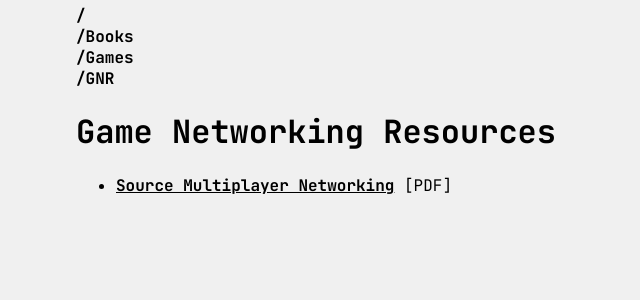
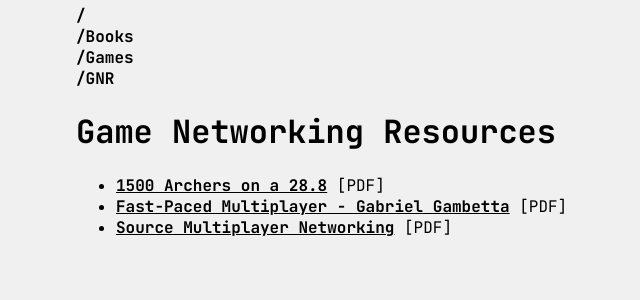
Before and after one commit to radwan92/radwan92.github.io, a Jekyll site: the page built from game-networking/resources.html, in a window 1280 px wide. Shown: the top 300 px of the page, without its empty margins (52-692 px from the left). Built offline with Jekyll 4.4.1, drawn with Linux system fonts in a browser that asks for light colours.

Commit message:
data: 2 new gnr

```diff
--- a/_data/gnr.yml
+++ b/_data/gnr.yml
@@ -1,3 +1,11 @@
 - name: "Source Multiplayer Networking"
   file: "Source Multiplayer Networking - Valve Developer Community.pdf"
   url: "https://developer.valvesoftware.com/wiki/Source_Multiplayer_Networking"
+
+- name: "1500 Archers on a 28.8"
+  file: "1500 Archers - Network Programming in Age of Empires.pdf"
+  url: "https://www.gamedeveloper.com/programming/1500-archers-on-a-28-8-network-programming-in-age-of-empires-and-beyond"
+
+- name: "Fast-Paced Multiplayer - Gabriel Gambetta"
+  file: "Fast-Paced Multiplayer - Gabriel Gambetta.pdf"
+  url: "http://www.gabrielgambetta.com/client-server-game-architecture.html"
```
Also changed, not shown: 2 other files.
